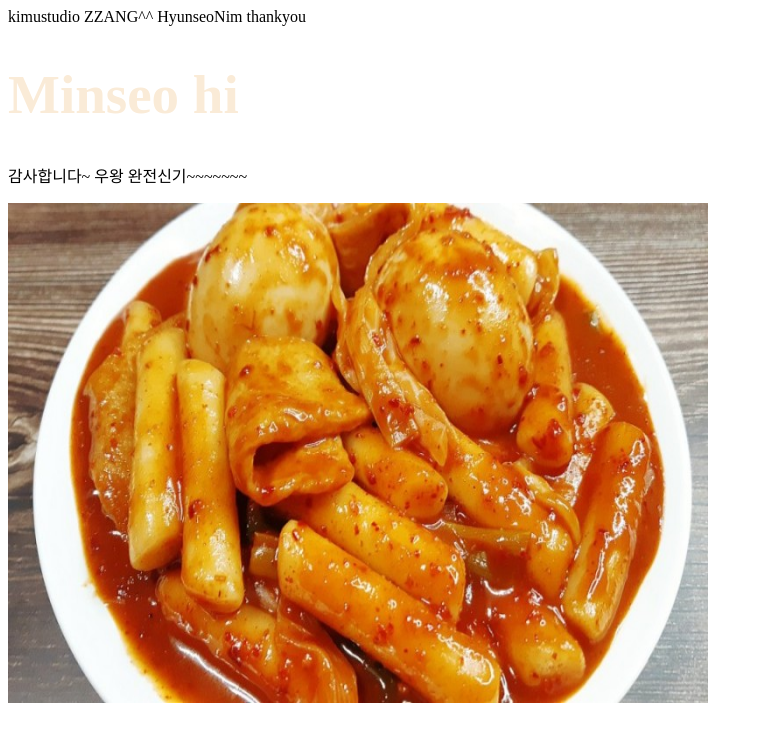
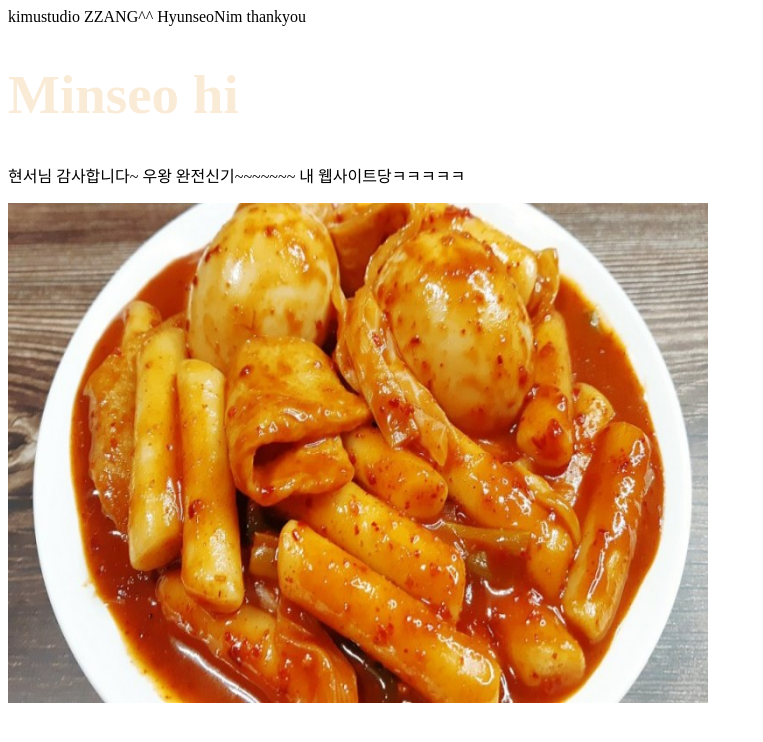
Before and after one commit to 1minseo1/Minseo_is_here, a plain HTML site: page index.html in a window 1280 px wide. Shown: the whole page, without its empty margins (0-763 px from the left). Drawn offline with Linux system fonts and the light colour scheme.

Commit message:
현서님감사해용

```diff
--- a/index.html
+++ b/index.html
@@ -11,7 +11,8 @@
     <body>kimustudio ZZANG^^ HyunseoNim thankyou
         <h1> Minseo hi </h1>
         <p>
-            감사합니다~ 우왕 완전신기~~~~~~~
+            현서님 감사합니다~ 우왕 완전신기~~~~~~~
+            내 웹사이트당ㅋㅋㅋㅋㅋ
         </p>
         <img src="myimage.jpg"></body>
 </html>
```
